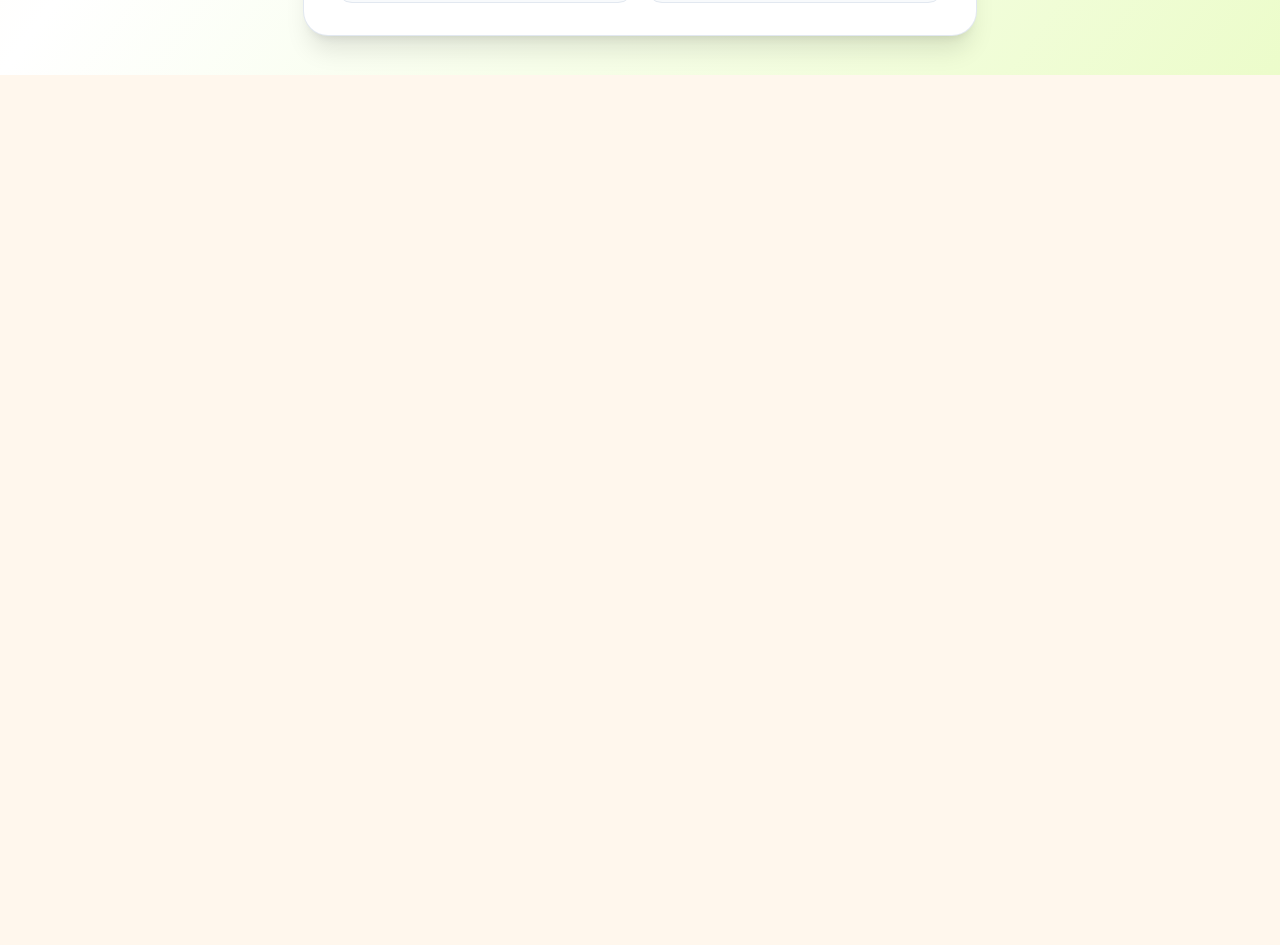
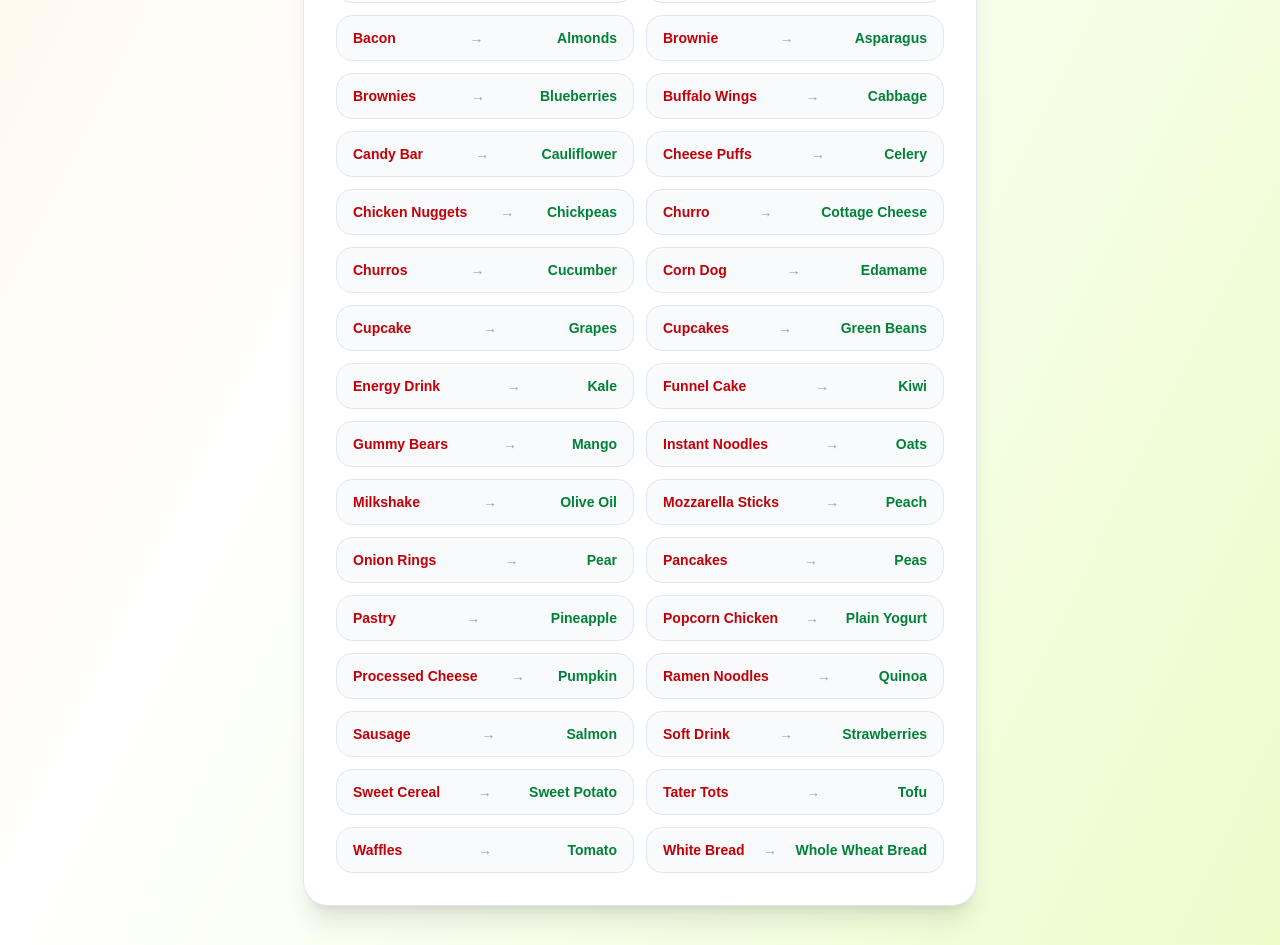
Before and after one commit to ywanglab/JunkFood_or_No_v2, a Next.js app: page / in a window 1280 px wide. Shown: the part 1640-2585 px from the top of the page. Before the commit the page ends 1715 px from the top, so only its background shows below. Built offline with nearby package versions, Linux system fonts and the light colour scheme.

Commit message:
feat: expand junkFoods and healthyFoods arrays with additional items

```diff
--- a/app/page.js
+++ b/app/page.js
@@ -23,6 +23,36 @@ const junkFoods = [
   'hot dog',
   'nachos',
   'fried chicken',
+  'bacon',
+  'brownie',
+  'brownies',
+  'buffalo wings',
+  'candy bar',
+  'cheese puffs',
+  'chicken nuggets',
+  'churro',
+  'churros',
+  'corn dog',
+  'cupcake',
+  'cupcakes',
+  'energy drink',
+  'funnel cake',
+  'gummy bears',
+  'instant noodles',
+  'milkshake',
+  'mozzarella sticks',
+  'onion rings',
+  'pancakes',
+  'pastry',
+  'popcorn chicken',
+  'processed cheese',
+  'ramen noodles',
+  'sausage',
+  'soft drink',
+  'sweet cereal',
+  'tater tots',
+  'waffles',
+  'white bread',
 ];
 
 const healthyFoods = [
@@ -46,6 +76,36 @@ const healthyFoods = [
   'avocado',
   'nuts',
   'water',
+  'almonds',
+  'asparagus',
+  'blueberries',
+  'cabbage',
+  'cauliflower',
+  'celery',
+  'chickpeas',
+  'cottage cheese',
+  'cucumber',
+  'edamame',
+  'grapes',
+  'green beans',
+  'kale',
+  'kiwi',
+  'mango',
+  'oats',
+  'olive oil',
+  'peach',
+  'pear',
+  'peas',
+  'pineapple',
+  'plain yogurt',
+  'pumpkin',
+  'quinoa',
+  'salmon',
+  'strawberries',
+  'sweet potato',
+  'tofu',
+  'tomato',
+  'whole wheat bread',
 ];
 
 const foodPairs = junkFoods.map((junkFood, index) => ({
```
